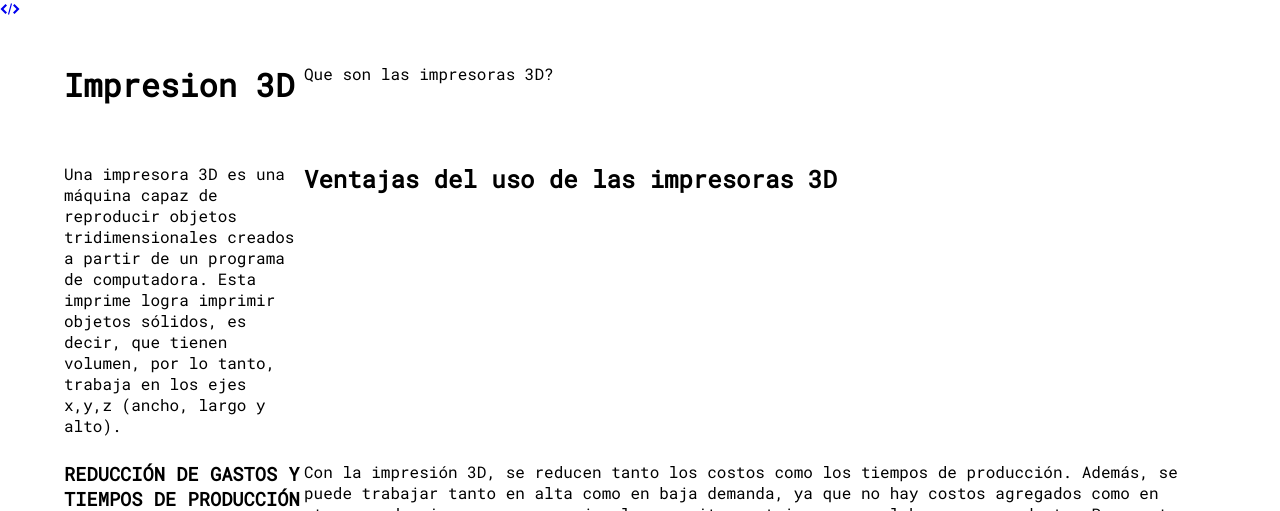
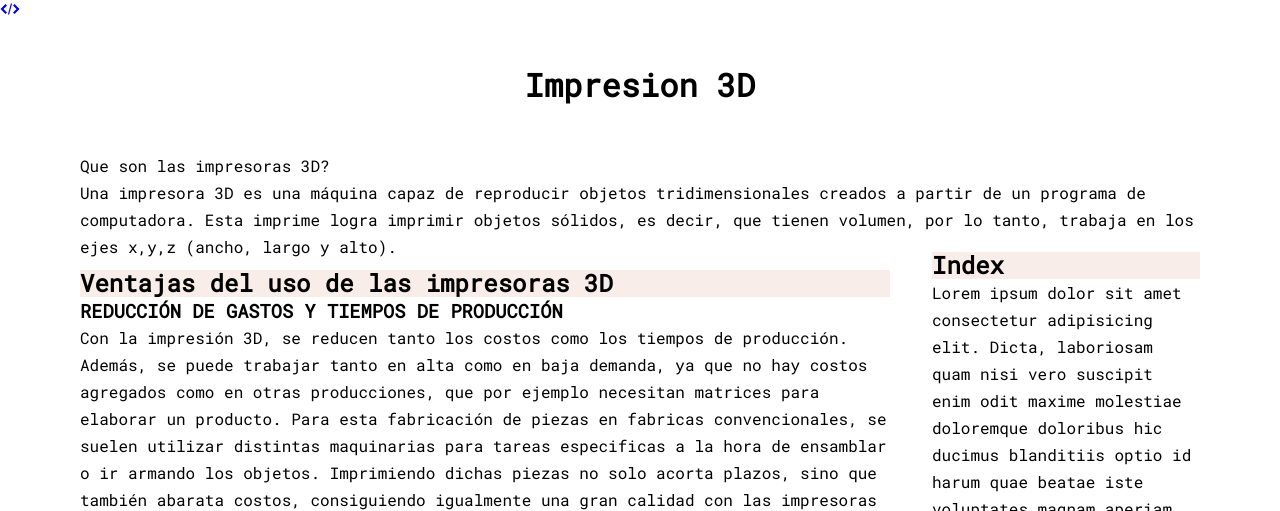
Before and after one commit to ead-codigo-2022/proyecto-grupal-martina-vasquez-diego-toledo, a plain HTML site: page Prueba pagina.html in a window 1280 px wide. Shown: the top 511 px of the page. Drawn offline with Linux system fonts and the light colour scheme.

Commit message:
Grilla
xd

```diff
--- a/Prueba pagina.html
+++ b/Prueba pagina.html
@@ -41,20 +41,24 @@
 
 
 </header>
-<div class="container">
+
 <body>
 
 
 <h1>Impresion 3D </h1>
+
+<div class="container">
+    <div class= "queso">
      Que son las impresoras 3D?
      <p>Una impresora 3D es una máquina capaz de reproducir objetos tridimensionales creados a partir de un programa de
         computadora. Esta imprime logra imprimir objetos sólidos, es decir, que tienen volumen, por lo tanto, trabaja en los
         ejes x,y,z (ancho, largo y alto).</p>
+    </div>
 
+
+    <div class= "ventajas">
         <h2>Ventajas del uso de las impresoras 3D</h2>
-
         <h3>REDUCCIÓN DE GASTOS Y TIEMPOS DE PRODUCCIÓN</h3>
-
         <p>Con la impresión 3D, se reducen tanto los costos como los tiempos de producción. Además, se
 puede trabajar tanto en alta como en baja demanda, ya que no hay costos agregados como en otras
 producciones, que por ejemplo necesitan matrices para elaborar un producto. Para esta
@@ -67,7 +71,6 @@ e ir prototipando de manera ágil y conveniente. Una tarea que duraba semanas an
 acorta a tan solos unos días. Además, al no necesitar un ensamble, ya que el volumen se imprime
 de manera continua, no hay necesidad de unir las partes posteriormente en otro proceso que
 tomaría más tiempo.</p>
-
      <h3>SUSTENTABILIDAD</h3>
 
     <p>Al contrario de otros tipos de producción, para la impresión 3D se utiliza solo el material
@@ -86,6 +89,14 @@ las piezas que se necesiten sin la necesidad de agentes externos como matrices o
 Aspecto muy relevante para las areas que necesitan personalizar piezas en función de las
 necesidades del cliente, por ejemplo con las prótesis, que pueden llegar a ser personalizadas
      para adaptarse al cliente.</p>
+     </div>
+
+     <div class="Index">
+        <h2>Index</h2>
+        Lorem ipsum dolor sit amet consectetur adipisicing elit. Dicta, laboriosam quam nisi vero suscipit enim odit maxime molestiae doloremque doloribus hic ducimus blanditiis optio id harum quae beatae iste voluptates magnam aperiam tempore consectetur, accusamus earum temporibus? Beatae aliquid commodi nesciunt voluptatibus nostrum molestias! Odio laborum repellat labore. Molestiae deleniti voluptates voluptatibus asperiores aliquid doloremque accusantium nam totam hic, ex, natus ipsum nihil eos eaque consequatur. Libero sunt maxime eius eligendi quidem, recusandae esse voluptates nemo cupiditate saepe non deserunt consequuntur quia. Ipsa laboriosam dicta reiciendis! Fugiat qui explicabo deserunt quod reiciendis maiores itaque fuga dignissimos labore veniam, maxime magni!
+     </div>
+
+
+</div>
 </body>
-</div>
 </html>
--- a/style.css
+++ b/style.css
@@ -35,11 +35,52 @@ header {
 
 }
 
+em {
+  position: static;
+  margin: auto;
+}
+
+.queso {
+  grid-column: 1/5;
+  grid-row: 1/2;
+}
 .container {
   display: grid;
-  grid-template-columns: minmax(auto, 240px) 1fr;
+  grid-template-columns: minmax(auto, auto) 1fr;
   grid-template-rows: 100px auto 100px;
   max-width: 90%;
   height: 100vh;
   margin: auto;
+  line-height: 27px;
 }
+
+.container > * {
+  min-height: 100px;
+  min-width: 300px;
+  padding: 1rem;
+  margin-top: 30px;
+}
+
+h1 {
+  width:500px;
+  margin: 0 auto;
+  text-align: center;
+}
+
+h2 {
+  background: rgba(241, 219, 210, 0.507);
+}
+
+.ventajas {
+  grid-column: 1/2;
+  grid-row: 2/3;
+  margin-right: 10px;
+  margin-block-start: 3rem;
+
+}
+
+.index {
+  grid-column: 2/3;
+  grid-row: 2/3;
+  margin-block-start: 30rem;
+}
```
Lines whose indentation alone changed are shown as unchanged.
